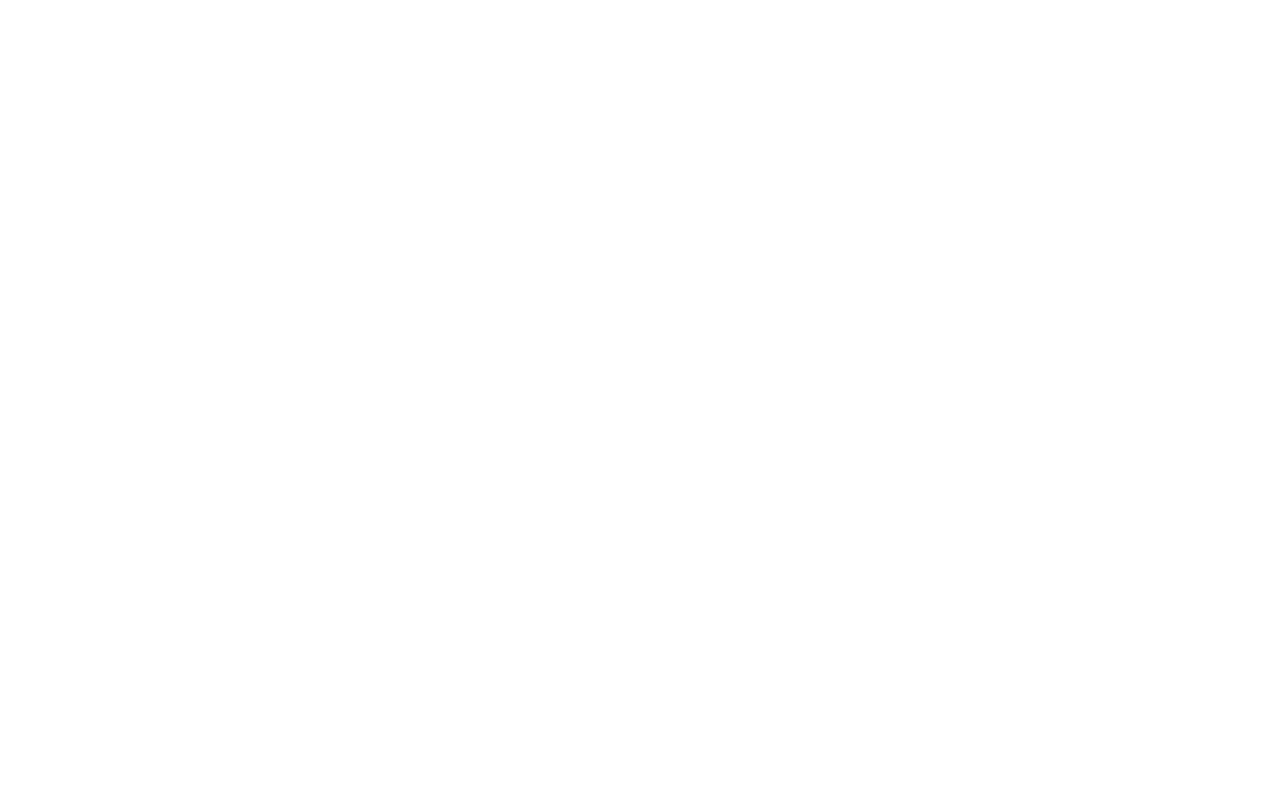
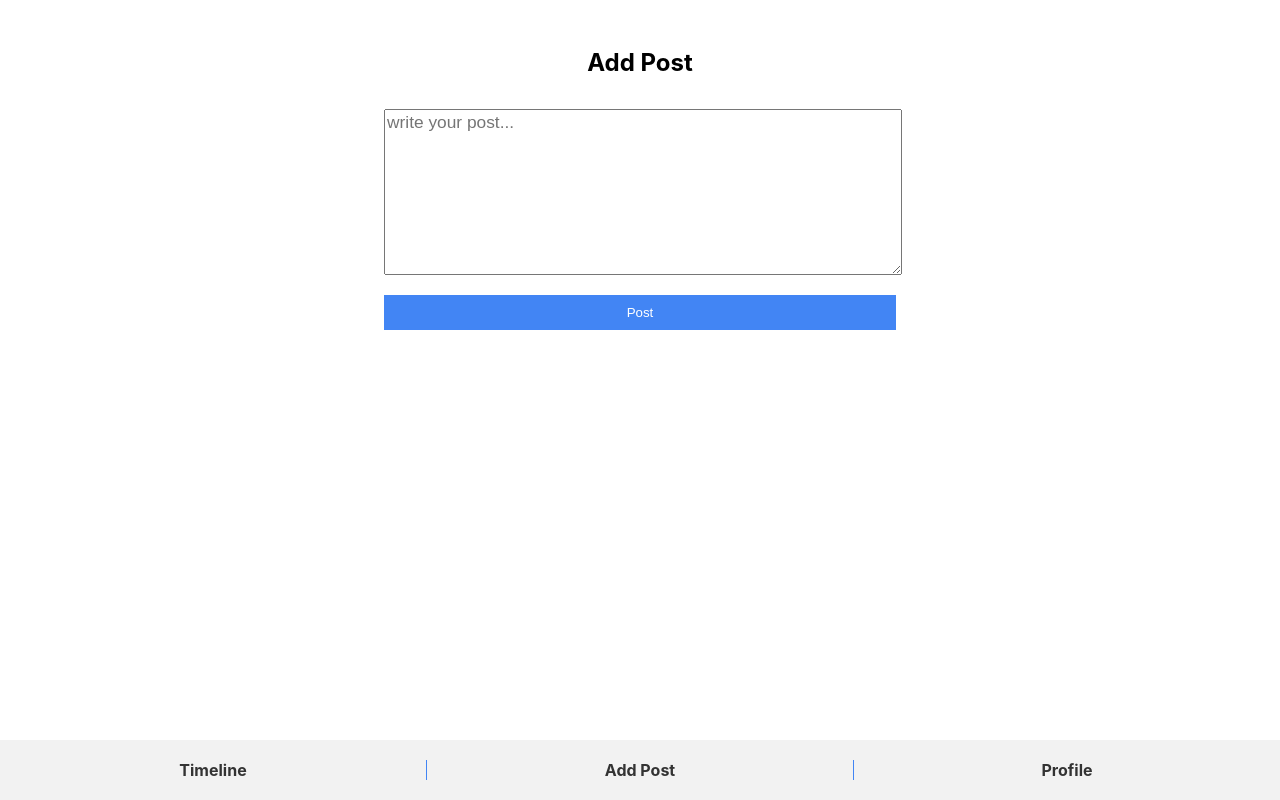
Before and after one commit to sarazm2000/front-test, a React (Create React App) app: page /add-post in a window 1280 px wide. Before the commit this address had no page. Built offline with nearby package versions, Linux system fonts and the light colour scheme.

Commit message:
add post and edit to front

```diff
--- /dev/null
+++ b/src/AddPost.js
@@ -0,0 +1,32 @@
+import React, { useState } from "react";
+import Navbar from "./Navbar";
+
+const AddPost = () => {
+    const [post, setPost] = useState('');
+
+    return (
+        <div>
+        <div className="post-area" >
+            {/* <h2 className="title-page">Add Post</h2>
+            <textarea className="text-area" onChange={(e) => setPost(e.target.value)}></textarea>
+            <input type="submit" value="Login" className="btn" /> */}
+
+            <form className="form" >
+                <h2 className="title-page">Add Post</h2>
+                    <textarea
+                    className="text-area"
+                    type="text"
+                    placeholder="write your post..."
+                    value={post}
+                    onChange={(e) => setPost(e.target.value)}
+                    required
+                    /><br />
+                    <input type="submit" value="Post" className="btn" />
+                </form>
+        </div>
+        <Navbar />
+        </div>
+    );
+}
+
+export default AddPost;
--- a/src/App.js
+++ b/src/App.js
@@ -3,7 +3,10 @@ import { BrowserRouter, Route, Routes  } from 'react-router-dom';
 import Login from './Login';
 import Register from './Register';
 import Profile from './Profile';
+import AddPost from './AddPost';
 import "./Style.css";
+import Timeline from './Timeline';
+import Edit from './Edit';
 
 const App = () => {
   return (
@@ -11,7 +14,10 @@ const App = () => {
       <Routes>
           <Route path='/' element={<Login />} />
           <Route path='/register' element={<Register />} />
-          <Route path='/profile' element={<Profile />} />
+          <Route path='/profile' element={<Profile isProfile={true} />} />
+          <Route path='/add-post' element={<AddPost />} />
+          <Route path='/timeline' element={<Profile isProfile={false} />} />
+          <Route path='/edit' element={<Edit />} />
       </Routes>
     </BrowserRouter>
   );
--- /dev/null
+++ b/src/Edit.js
@@ -0,0 +1,33 @@
+import React, { useState } from "react";
+import { useNavigate } from "react-router-dom";
+
+
+const Edit = ({username}) => {
+    const [change, setChange] = useState()
+
+    const handleSubmit = () => {
+
+    }
+
+    const navigate = useNavigate();
+
+    const goBack = () => navigate("/profile");
+
+    return (
+        <>
+            <div className="back" onClick={goBack}>back</div>
+            <div className="edit-container">
+                <input
+                className="edit-name"
+                type="text"
+                placeholder={username}
+                onChange={(e) => setChange(e.target.value)}
+                required
+                /><br />
+                <input type="submit" value="Edit" className="btn edit-name-btn" onClick={handleSubmit} />
+            </div>
+        </>
+    )
+}
+
+export default Edit;
--- a/src/Login.js
+++ b/src/Login.js
@@ -10,6 +10,7 @@ const Login = () => {
   const gotoSignUpPage = () => navigate("/register");
 
   const postLoginDetails = () => {
+
     fetch("http://localhost:8000/api/accounts/login", {
         method: "POST",
         body: JSON.stringify({
--- a/src/Profile.js
+++ b/src/Profile.js
@@ -7,10 +7,11 @@ import axios from 'axios';
 
 
 
-const Profile = () => {
+const Profile = ({isProfile}) => {
   const [username, setUsername] = useState('');
   const [friends, setFriends] = useState([]);
   const [posts, setPosts] = useState([]);
+
 
   const corsConf = {
     origin: "*",
@@ -21,49 +22,73 @@ const Profile = () => {
 
   const navigate = useNavigate();
 
-  const componentDidMount = async() => {
-    try {
-      const res = await axios.get ('http://127.0.0.1:8000/api/posts/crud', {
+  // const componentDidMount = async() => {
+  //   try {
+  //     const res = await axios.get ('http://127.0.0.1:8000/api/posts/crud', {
+  //       headers: {
+  //         // 'Access-Control-Allow-Origin': '*',
+  //         // 'Access-Control-Request-Headers': '*',
+  //         'Authorization': `Bearer eyJhbGciOiJIUzI1NiIsInR5cCI6IkpXVCJ9.eyJ0b2tlbl90eXBlIjoicmVmcmVzaCIsImV4cCI6MTY4NjQyMTE2NCwiaWF0IjoxNjg2MzM0NzY0LCJqdGkiOiI2M2MyNzIyZTQwYzE0NjczOTViNTMwMDk4MTNhYTJiMCIsInVzZXJfaWQiOjF9.6TkDRl5mmcJXjkzSV70o1-SPHSGbVi6OtRHq0U-kNwU‍`
+  //       }, // Your token here
+
+  //       },
+  //     );
+  //     console.log(res);
+  //   } catch {
+  //     console.log(error.response);
+  //   }
+
+  // }
+
+  useEffect(() => {
+    fetch('http://127.0.0.1:8000/api/posts/crud', {
+        method: 'GET',
         headers: {
-          'Access-Control-Allow-Origin': '*',
-          'Access-Control-Request-Headers': '*'
-          // 'Authorization': `Bearer eyJhbGciOiJIUzI1NiIsInR5cCI6IkpXVCJ9.eyJ0b2tlbl90eXBlIjoiYWNjZXNzIiwiZXhwIjoxNjg1OTY3NDMzLCJpYXQiOjE2ODU5NjU2MzMsImp0aSI6ImZlNGM4MzhiYzMwYjRmMjc5YWJkZDQ3ZWZhNWQ3NTM5IiwidXNlcl9pZCI6MTh9.fUep8BTRTpjY1Sb889AypmyDiWFgWLv8rrUMsrvjs2I`, // Your token here
-
+            'Authorization': `Bearer eyJhbGciOiJIUzI1NiIsInR5cCI6IkpXVCJ9.eyJ0b2tlbl90eXBlIjoiYWNjZXNzIiwiZXhwIjoxNjg1OTY3NDMzLCJpYXQiOjE2ODU5NjU2MzMsImp0aSI6ImZlNGM4MzhiYzMwYjRmMjc5YWJkZDQ3ZWZhNWQ3NTM5IiwidXNlcl9pZCI6MTh9.fUep8BTRTpjY1Sb889AypmyDiWFgWLv8rrUMsrvjs2I`, // Your token here
         },
-      });
-      console.log(res);
-    } catch {
-      console.log("error.response");
-    }
-
-  }
+    })
+    .then(response => {
+        if (!response.ok) {
+            throw new Error('Network response was not ok');
+        }
+        return response.json();
+    })
+    .then(data => {
+        console.log(data);
+        setPosts(data);
+    })
+    .catch(error => {
+        console.error('There was a problem with the fetch operation:', error);
+    });
+}, []);
 
 
-  // Fetch user data and populate state variables
-  useEffect(() => {
-    // Fetch user data from API and set username, friends, and posts
-    const fetchData = async () => {
-      try {
-        // Make API requests and set the state accordingly
-        componentDidMount();
-      } catch (error) {
-        console.log('Error fetching user data:', error);
-      }
-    };
-    setUsername("sara");
+  // // Fetch user data and populate state variables
+  // useEffect(() => {
+  //   // Fetch user data from API and set username, friends, and posts
+  //   const fetchData = async () => {
+  //     try {
+  //       // Make API requests and set the state accordingly
+  //       componentDidMount();
+  //     } catch (error) {
+  //       console.log('Error fetching user data:', error);
+  //     }
+  //   };
+  //   setUsername("sara");
 
-    fetchData();
-  }, []);
+  //   fetchData();
+  // }, []);
 
-  const handleCreatePost = () => {
-    // Handle post creation logic here
-  };
 
   const gotoFriendsList = () => navigate("/friends");
+  const gotoEdit = () => navigate("/edit");
+
   return (
+    isProfile ?
     <div>
         <div className='header-container'>
             <h1 className='title-page'>{username}</h1>
+            <div className='edit' onClick={gotoEdit}>Edit</div>
             <h3 className='title-page friends-list-title page-link' onClick={gotoFriendsList}>Friends</h3>
         </div>
 
@@ -78,6 +103,20 @@ const Profile = () => {
         <Navbar />
 
     </div>
+
+    :
+
+    <div>
+      <div className='header-container'>
+          <h1 className='title-page'>Timeline</h1>
+        </div>
+      <div className='timeline-container'>
+        <Timeline />
+      </div>
+        <Navbar />
+
+    </div>
+
   );
 };
 
--- a/src/Style.css
+++ b/src/Style.css
@@ -60,6 +60,7 @@ background-color: #3367D6;
     width: 100%;
     height: 60px;
     background-color: #f2f2f2;
+    flex-direction: row-reverse;
   }
 
   .nav-link {
@@ -75,7 +76,7 @@ background-color: #3367D6;
 
 .nav-item {
     width: 100%;
-    border-left: 1pt solid #4285F4;
+    border-right: 1pt solid #4285F4;
     text-align: center;
 }
 
@@ -121,7 +122,58 @@ background-color: #3367D6;
     top: 0;
     left: 0;
     width: 100%;
-    padding: 2rem 0;
+    padding: 1.2rem 0;
     color: #f2f2f2;
+}
+
+.post-area {
+    text-align: center;
+    padding: 3rem;
+    width: 40%;
+    margin: auto;
 
 }
+
+.text-area {
+    width: 100%;
+    margin: auto;
+    text-align: left;
+    height: 10rem;
+    margin-top: 2rem;
+    font-size: 13pt;
+    font-family: Arial, Helvetica, sans-serif;
+}
+
+
+.edit {
+    margin: .25rem;
+    cursor: pointer;
+}
+
+.edit-container {
+    width: 25%;
+    margin: auto;
+    margin-top: 10rem;
+}
+.edit-name {
+    width: 100%;
+    padding: .6rem;
+    margin: auto;
+    font-size: xx-large;
+}
+
+.edit-name-btn {
+    margin: auto;
+    margin-top: 1rem;
+}
+
+.back {
+    margin: 1rem 0 0 1rem;
+    cursor: pointer;
+    font-size: large;
+    font-weight: 800;
+}
+
+.back:hover {
+    color: #3367D6;
+}
--- a/src/index.js
+++ b/src/index.js
@@ -3,11 +3,14 @@ import ReactDOM from 'react-dom/client';
 import './index.css';
 import App from './App';
 import reportWebVitals from './reportWebVitals';
+import { RecoilRoot } from "recoil";
 
 const root = ReactDOM.createRoot(document.getElementById('root'));
 root.render(
   <React.StrictMode>
-    <App />
+    <RecoilRoot>
+      <App />
+    </RecoilRoot>
   </React.StrictMode>
 );
 
```
